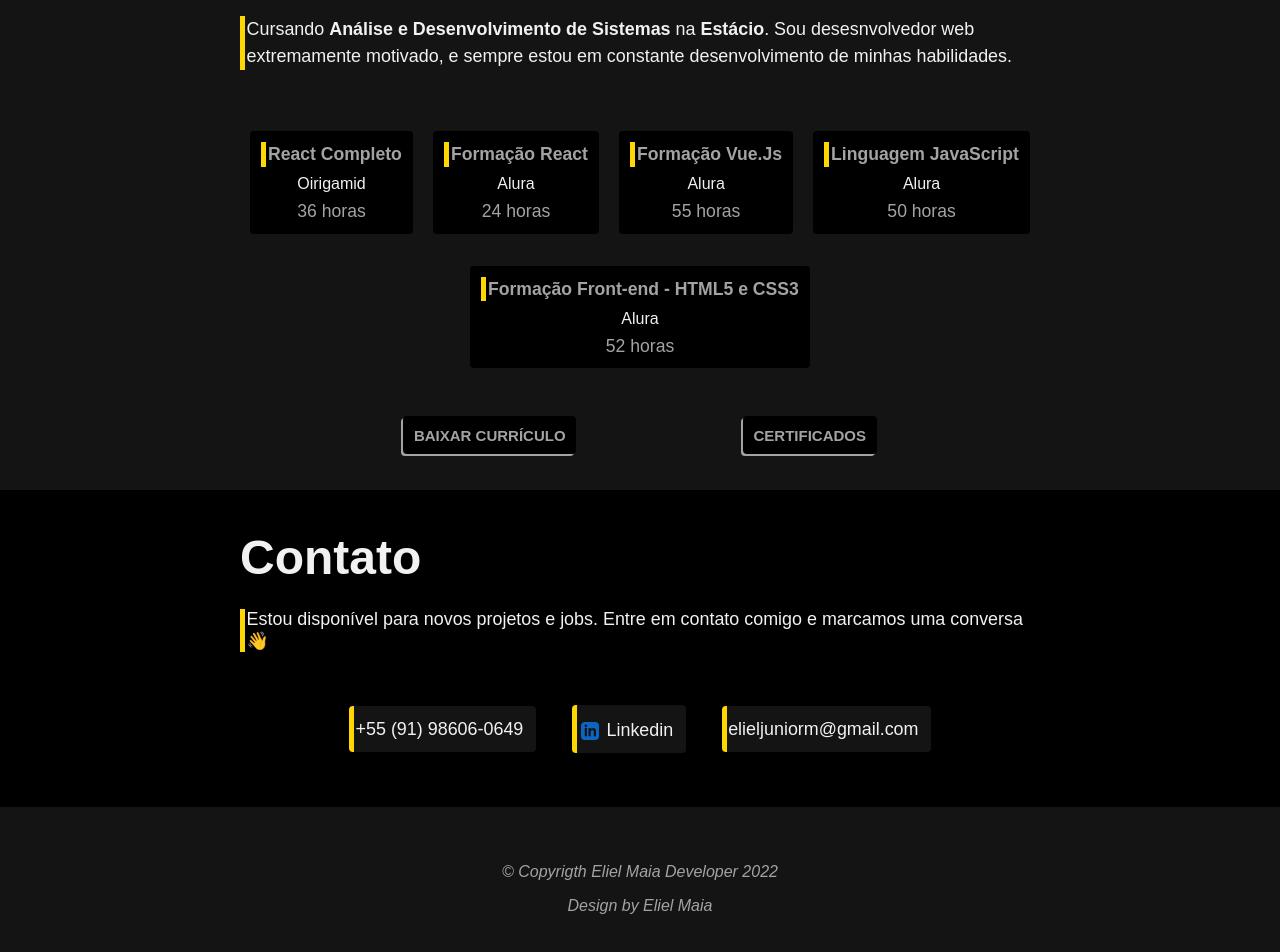
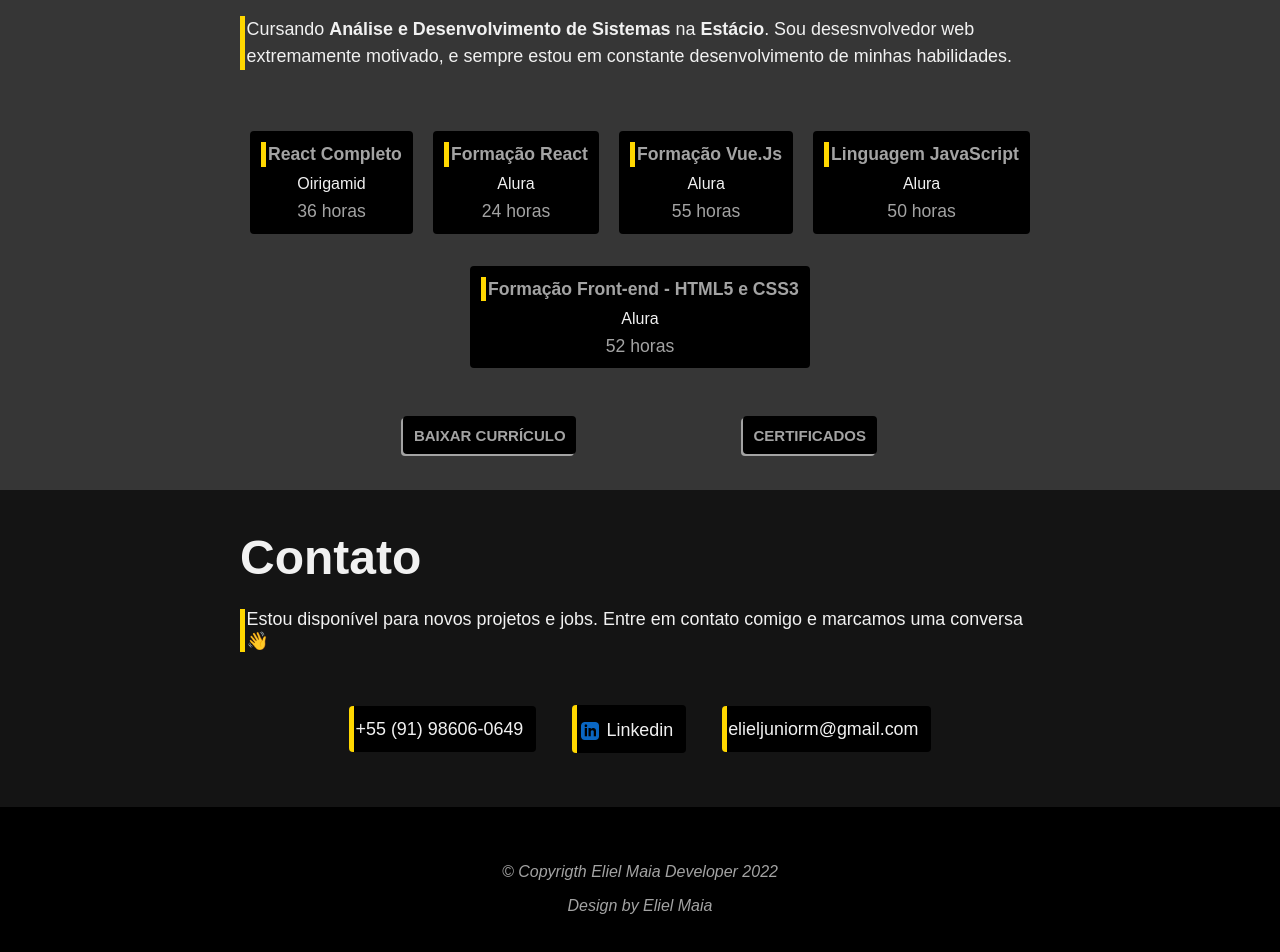
Before and after one commit to elieljuniorm/eliel-dev, a Vue app: page / in a window 1280 px wide. Shown: the part 1387-2339 px from the top of the page. Built offline with nearby package versions, Linux system fonts and the light colour scheme.

Commit message:
tons de preto modificado

```diff
--- a/src/App.vue
+++ b/src/App.vue
@@ -31,6 +31,7 @@
   --cor-cinza-padrao: #a3a3a3;
   --cor-preto-padrao: #000;
   --cor-preto-sombra: #141414;
+  --cor-preto-grey: #363636;
   --cor-branco-gelo: #f1f1f1;
   --cor-branco-sombra: #dcdcdc;
   --margem: 100vh;
--- a/src/components/Contato.vue
+++ b/src/components/Contato.vue
@@ -28,7 +28,7 @@
 
 <style scoped>
 .containerCor {
-    background: var(--cor-preto-padrao);
+    background: var(--cor-preto-sombra);
     color: var(--cor-branco-gelo);
     padding-top: 1em;
 }
@@ -62,7 +62,7 @@
 
 .linkContato {
     margin: 1em 0;
-    background: var(--cor-preto-sombra);
+    background: var(--cor-preto-padrao);
     padding: 0.7em;
     margin: 1em 0.2em;
     border-radius: 4px;
--- a/src/components/Formacao.vue
+++ b/src/components/Formacao.vue
@@ -32,7 +32,7 @@
 
 <style scoped>
 .containerCor {
-    background: var(--cor-preto-sombra);
+    background: var(--cor-preto-grey);
     color: var(--cor-branco-gelo);
     grid-template-columns: 1fr;
     padding: .2em 0;
--- a/src/components/Rodape.vue
+++ b/src/components/Rodape.vue
@@ -13,7 +13,7 @@
 
 <style scoped>
 .container{
-    background: var(--cor-preto-sombra);
+    background: var(--cor-preto-padrao);
     color: var(--cor-cinza-padrao);
     display: flex;
     flex-direction: column;
```
